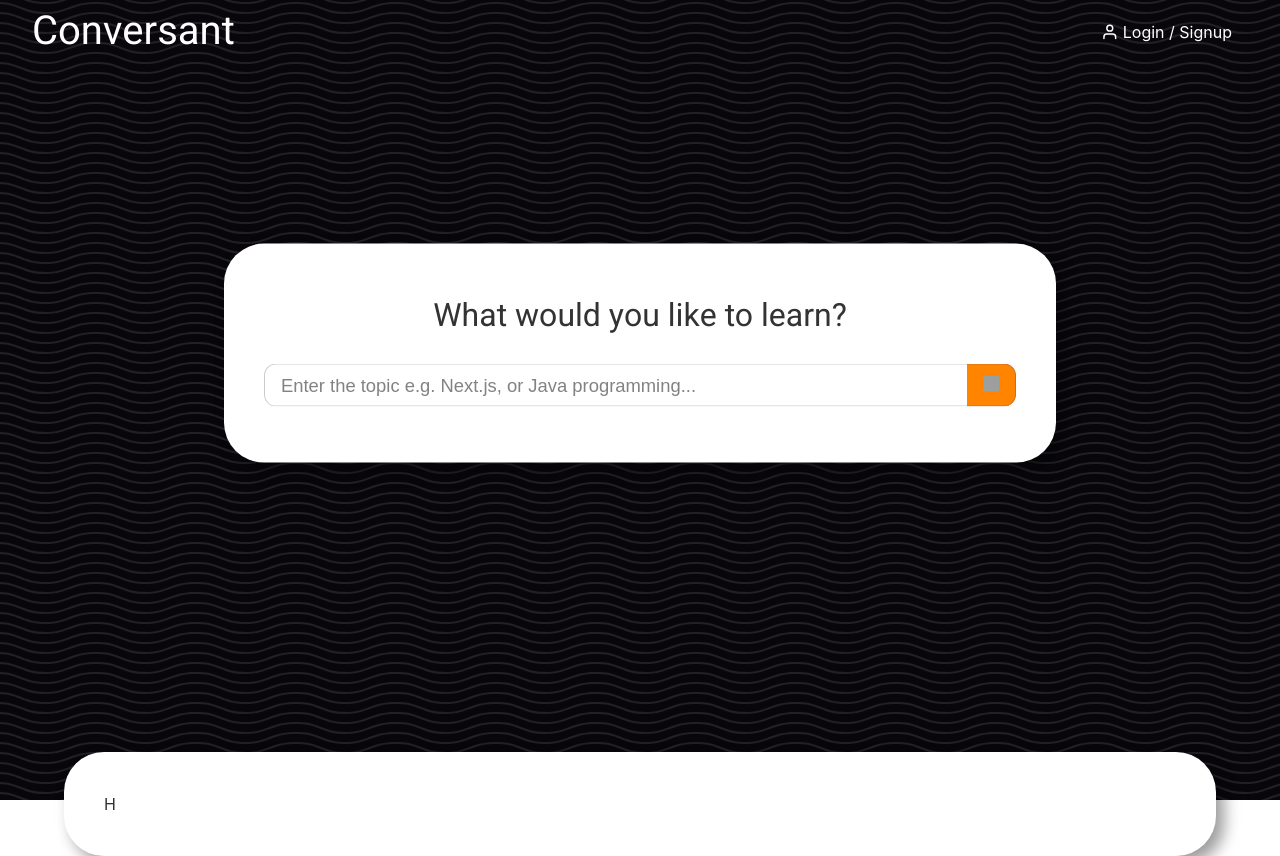
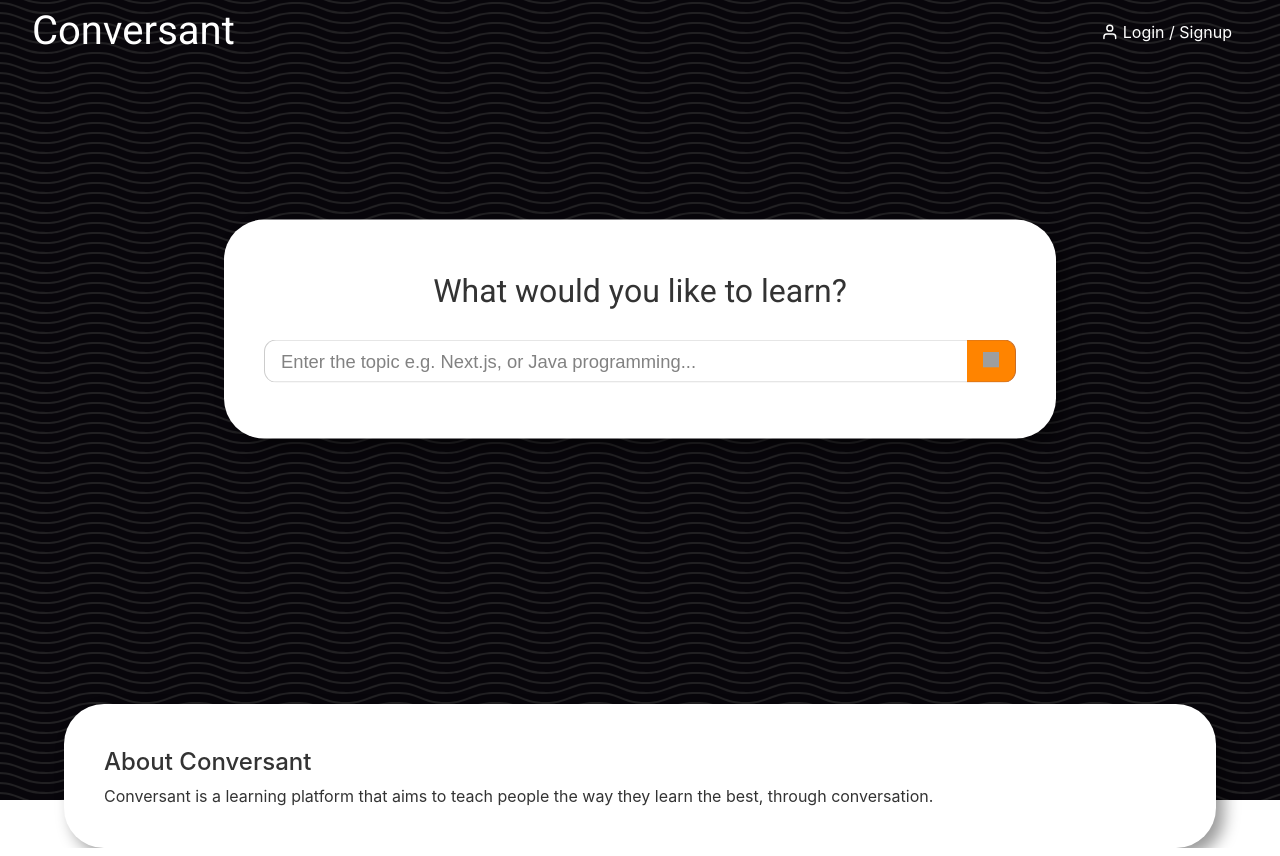
Before and after one commit to evanoc3/Conversant, a Next.js app in the folder frontend/: page / in a window 1280 px wide. Built offline with nearby package versions, Linux system fonts and the light colour scheme; grey boxes are pictures that could not be loaded.

Commit message:
Refactoring the home and login pages

```diff
--- a/frontend/src/components/AboutBox/index.tsx
+++ /dev/null
@@ -1,18 +0,0 @@
-import { FunctionComponent } from "react";
-import styles from "./AboutBox.module.scss";
-import { Box } from "components/index";
-
-
-
-interface Props {
-}
-
-
-const AboutBox: FunctionComponent = (props: Props) => (
-	<Box>
-		H
-	</Box>
-);
-
-
-export default AboutBox;
--- a/frontend/src/components/Header/Header.module.scss
+++ b/frontend/src/components/Header/Header.module.scss
@@ -11,11 +11,18 @@
 }
 
 
-h1#title {
-	color: colours.$contrast-title;
-	font-size: 2.5rem;
-	@include fonts.title;
-}
+
+
+	h1#title {
+		@include fonts.title;
+		font-size: 2.5rem;
+		color: colours.$contrast-title;
+
+		a#home-link {
+			color: inherit;
+			text-decoration: none;
+		}
+	}
 
 
 .spacer {
--- a/frontend/src/components/Header/index.tsx
+++ b/frontend/src/components/Header/index.tsx
@@ -1,4 +1,5 @@
 import { FunctionComponent } from "react";
+import Link from "next/link";
 import styles from "./Header.module.scss";
 import { LoginPill } from "components/index";
 
@@ -9,18 +10,18 @@ interface Props {
 
 
 const Header: FunctionComponent<Props> = (props: Props) => (
-	<header id={styles.header}>
-		<h1 id={styles.title}>Conversant</h1>
+	<header id={styles["header"]}>
+		<h1 id={styles["title"]}>
+			<Link href="/">
+				<a id={styles["home-link"]}>
+					Conversant
+				</a>
+			</Link>
+		</h1>
 
-		{
-			(props.showNav) ? (
-				<>
-					<div className={styles.spacer} />
+		<div className={styles["spacer"]} />
 
-					<LoginPill />
-				</>
-			) : ""
-		}
+		{ (props.showNav) ? <LoginPill /> : "" }
 
 	</header>
 );
--- a/frontend/src/components/LandingHeroBox/LandingHeroBox.module.scss
+++ b/frontend/src/components/LandingHeroBox/LandingHeroBox.module.scss
@@ -2,6 +2,7 @@
 @use "fonts";
 @use "ui";
 @use "breakpoints";
+@use "buttons";
 
 
 #box {
@@ -103,22 +104,15 @@ input#search {
 	}
 }
 
+
 button#submit {
-	background-color: colours.$btn-orange-background;
-	border: 1.5px solid colours.$btn-orange-border;
+	@include buttons.base;
+	@include buttons.rounded;
+	@include buttons.orange;
 	border-left: none;
-	color: colours.$btn-orange-font;
-	border-top-right-radius: 0.75rem;
-	border-bottom-right-radius: 0.75rem;
+	border-top-left-radius: 0;
+	border-bottom-left-radius: 0;
 	padding: 0.5rem 1rem;
-	font-size: 0.85rem;
-	cursor: pointer;
-
-	&:active {
-		background-color: colours.$btn-orange-active-background;
-		border: 1.5px solid colours.$btn-orange-active-border;
-		color: colours.$btn-orange-active-font;
-	}
 
 	#icon {
 		width: 1rem;
--- a/frontend/src/components/LandingHeroBox/index.tsx
+++ b/frontend/src/components/LandingHeroBox/index.tsx
@@ -89,6 +89,7 @@ export default class LandingHeroBox extends Component<Props, State> {
 		}
 	}
 
+
 	private showResults(): void {
 		if(this.state.topic.length > 0) {
 			this.setState({
@@ -97,11 +98,13 @@ export default class LandingHeroBox extends Component<Props, State> {
 		}
 	}
 
+
 	private hideResults(): void {
 		this.setState({
 			showResults: false
 		});
 	}
+
 
 	private onFormSubmit(e: FormEvent): boolean {
 		e.preventDefault();
@@ -112,6 +115,7 @@ export default class LandingHeroBox extends Component<Props, State> {
 		}
 		return false;
 	}
+
 
 	private async getTopicSearchResults(): Promise<void> {
 		this.setState({
@@ -124,6 +128,7 @@ export default class LandingHeroBox extends Component<Props, State> {
 		});
 	}
 
+
 	private selectTopic(newTopic: string): void {
 		this.setState({
 			topic: newTopic,
--- a/frontend/src/components/index.ts
+++ b/frontend/src/components/index.ts
@@ -1,4 +1,3 @@
-import AboutBox from "./AboutBox";
 import Background from "./Background";
 import Box from "./Box";
 import Header from "./Header";
@@ -12,7 +11,6 @@ import SearchResults from "./SearchResults";
 
 
 export {
-	AboutBox,
 	Background,
 	Box,
 	Header,
--- a/frontend/src/pages/index.module.scss
+++ b/frontend/src/pages/index.module.scss
@@ -1,5 +1,6 @@
 @use "colours";
 @use "fonts";
+@use "ui";
 
 
 #page {
@@ -13,8 +14,17 @@
 	padding-bottom: 5rem;
 }
 
-
-#hero {
-	height: calc(100vh - 4rem - 3rem);
+#hero-container {
+	height: calc(100vh - 4rem - 6rem);
 	position: relative;
 }
+
+
+#about-box {
+	@include ui.box;
+
+	#about-title {
+		font-weight: 500;
+		margin-bottom: 0.25rem;
+	}
+}
--- a/frontend/src/pages/index.tsx
+++ b/frontend/src/pages/index.tsx
@@ -1,7 +1,7 @@
 import React from "react";
 import type { NextPage } from "next";
 import styles from "./index.module.scss";
-import { Background, PageHead, AboutBox, Header, LandingHeroBox } from "components/index";
+import { Background, Box, PageHead, Header, LandingHeroBox } from "components/index";
 
 
 const LandingPage: NextPage = (props) => (
@@ -11,11 +11,14 @@ const LandingPage: NextPage = (props) => (
 		<Background>
 			<Header showNav={true} />
 
-			<div id={styles.hero}>
+			<div id={styles["hero-container"]}>
 				<LandingHeroBox />
 			</div>
 
-			<AboutBox />
+			<Box id={styles["about-box"]}>
+				<h2 id={styles["about-title"]}>About Conversant</h2>
+				<p>Conversant is a learning platform that aims to teach people the way they learn the best, through conversation.</p>
+			</Box>
 		</Background>
 	</>
 );
--- a/frontend/src/styles/_buttons.scss
+++ b/frontend/src/styles/_buttons.scss
@@ -10,10 +10,18 @@
 }
 
 
+// Border radius
+
 @mixin pill {
 	border-radius: 100rem;
 }
 
+@mixin rounded {
+	border-radius: 0.75rem;
+}
+
+
+// Colours
 
 @mixin green {
 	background-color: colours.$btn-green-background;
@@ -26,3 +34,16 @@
 		color: colours.$btn-green-active-font;
 	}
 }
+
+
+@mixin orange {
+	background-color: colours.$btn-orange-background;
+	border-color: colours.$btn-orange-border;
+	color: colours.$btn-orange-font;
+
+	&:active {
+		background-color: colours.$btn-orange-active-background;
+		border-color: colours.$btn-orange-active-border;
+		color: colours.$btn-orange-active-font;
+	}
+}
```
Also changed, not shown: frontend/src/components/AboutBox/AboutBox.module.scss (deleted, +0 -7 lines).
